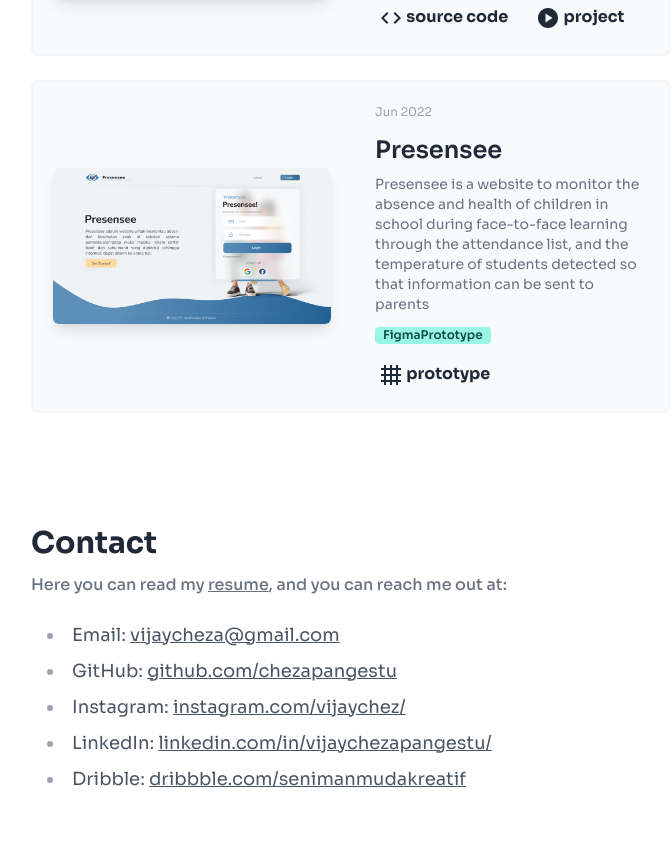
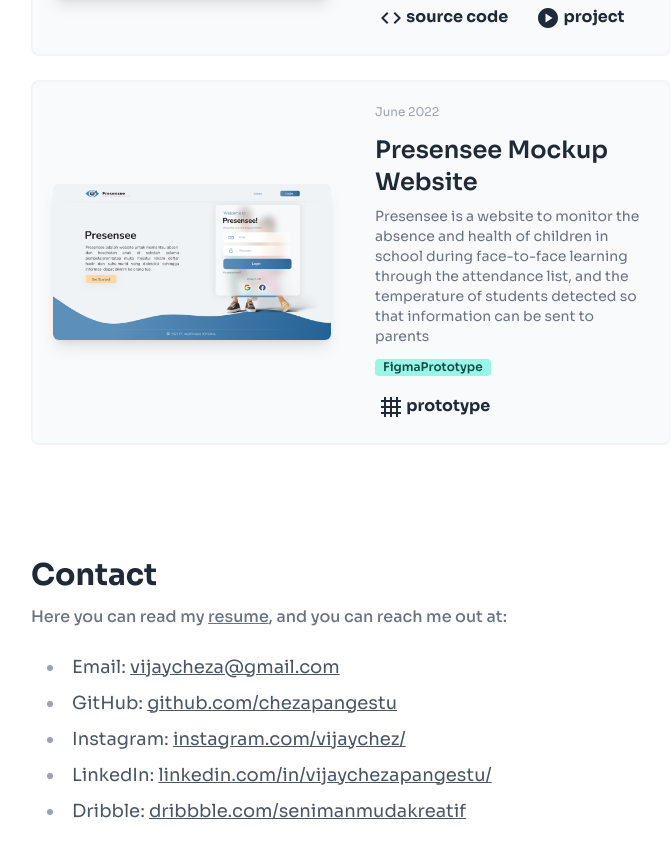
Before and after one commit to chezapangestu/chezapangestu.github.io, a React (Create React App) app: page / in a window 1280 px wide. Shown: the part 8731-9589 px from the top of the page, without its empty margins (289-959 px from the left). Built offline with nearby package versions, Linux system fonts and the light colour scheme.

Commit message:
fix presensee items

```diff
--- a/src/data/project.js
+++ b/src/data/project.js
@@ -166,8 +166,8 @@ const project = [
     },
     {
       key: 13,
-      time: "Jun 2022",
-      title: "Presensee",
+      time: "June 2022",
+      title: "Presensee Mockup Website",
       content:
         "Presensee is a website to monitor the absence and health of children in school during face-to-face learning through the attendance list, and the temperature of students detected so that information can be sent to parents",
       image: presensee,
```
